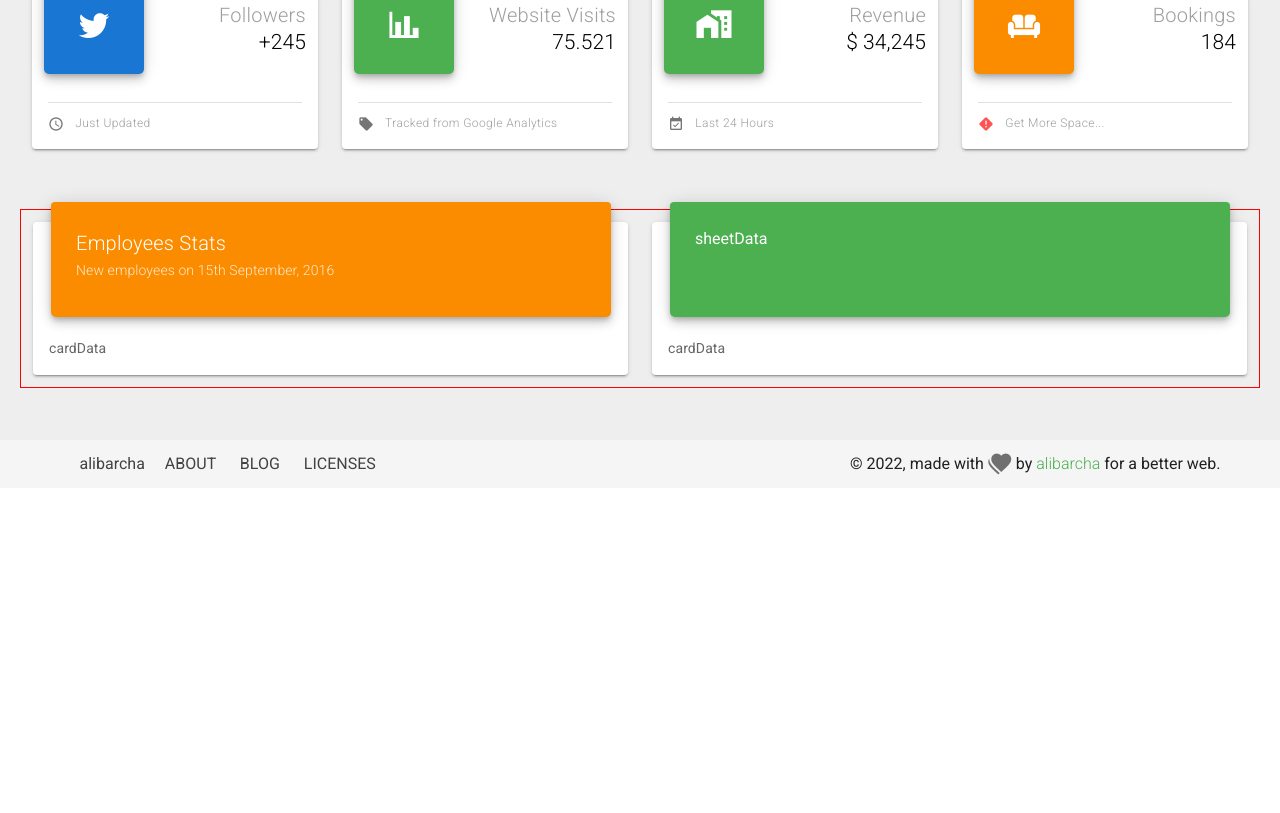
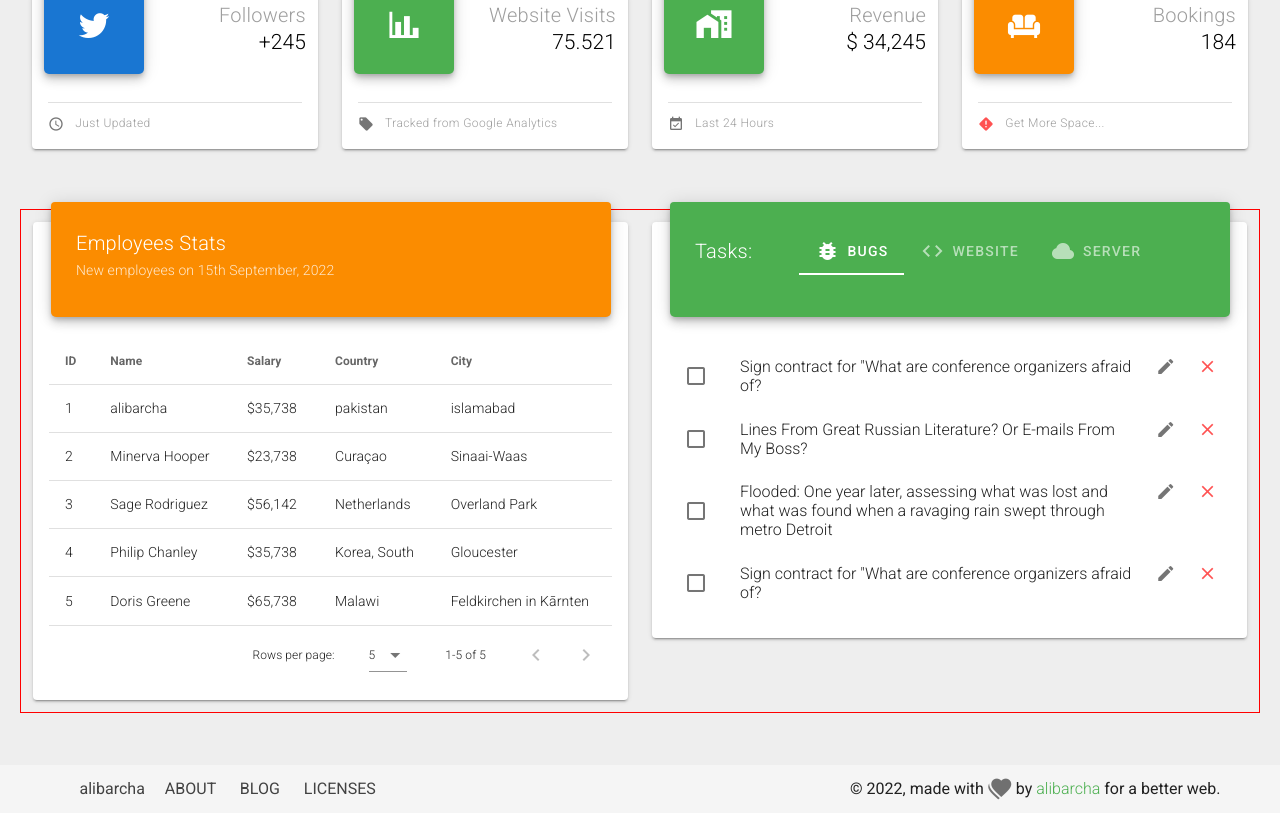
Before and after one commit to alibarcha/dashboard, a Vue app: page / in a window 1280 px wide. Shown: the part 523-1336 px from the top of the page. Before the commit the page ends 1011 px from the top, so only its background shows below. Built offline with nearby package versions, Linux system fonts and the light colour scheme.

Commit message:
creat cards in dashboard

```diff
--- a/src/views/Dashboard.vue
+++ b/src/views/Dashboard.vue
@@ -144,36 +144,168 @@
     <!-- Main Cards -->
 
     <v-row class="mb-10" style="border: 1px solid red">
-
       <v-col lg="6" cols="12">
-
         <MainCard SheetColor="warning">
           <template #sheetData>
-            <div class="title font-weight-light"> Employees Stats </div>
-            <div class="subtitle-2 font-weight-light " style="color: hsla(0,0%,100%,.8);"> New employees on 15th September, 2016 </div>
-
+            <div class="title font-weight-light">Employees Stats</div>
+            <div
+              class="subtitle-2 font-weight-light"
+              style="color: hsla(0, 0%, 100%, 0.8)"
+            >
+              New employees on 15th September, 2022
+            </div>
           </template>
-           <template #cardData>
-            cardData
+          <template #cardData>
+            <!-- cardData table -->
+            <v-data-table
+              :headers="headers"
+              :items="tableData"
+              :items-per-page="5"
+              class="elevation-0 font-weight-light"
+            ></v-data-table>
           </template>
         </MainCard>
-
       </v-col>
 
-       <v-col lg="6" cols="12" class="mt-lg-0 mt-12">
+      <v-col lg="6" cols="12" class="mt-lg-0 mt-12">
+        <MainCard SheetColor="success">
+          <template #sheetData>
+            <div class="sheetMainCardWrapper">
+              <span class="title font-weight-light pl-sm-0 pl-5">Tasks:</span>
+              <!-- tabs -->
+              <v-tabs
+                v-model="tab"
+                align-with-title
+                background-color="transparent"
+                dark
+                show-arrows
+                centered
+              >
+                <v-tabs-slider color="white"></v-tabs-slider>
+                <v-tab v-for="(item, index) in items" :key="`item${index}`">
+                  <v-icon class="mr-2">{{ item.icon }}</v-icon>
+                  {{ item.text }}
+                </v-tab>
+              </v-tabs>
+            </div>
+          </template>
 
-          <MainCard SheetColor="success">
-          <template #sheetData>
-            sheetData
-          </template>
-           <template #cardData>
-            cardData
+          <template #cardData>
+            <!-- tabs content -->
+            <v-tabs-items v-model="tab">
+              <!-- 1 tab content -->
+              <v-tab-item>
+                <v-list>
+                  <v-list-item
+                    v-for="(tab, index) in tabContent1"
+                    v-bind:key="`${index}`"
+                  >
+                    <template v-slot:default="{ active }">
+                      <v-list-item-action>
+                        <v-checkbox
+                          :input-value="active"
+                          color="success"
+                        ></v-checkbox>
+                      </v-list-item-action>
+                      <v-list-item-content>
+                        <v-row>
+                          <v-col sm="10" cols="12">
+                            <v-list-item-title
+                              class="font-weight-light cardDataPara"
+                              >{{ tab.text }}</v-list-item-title
+                            >
+                          </v-col>
+                          <v-col cols="1">
+                            <v-icon size="20">mdi-pencil</v-icon>
+                          </v-col>
+                          <v-col cols="1">
+                            <v-icon class="error--text" size="20"
+                              >mdi-close</v-icon
+                            >
+                          </v-col>
+                        </v-row>
+                      </v-list-item-content>
+                    </template>
+                  </v-list-item>
+                </v-list>
+              </v-tab-item>
+              <!-- 2 ta content -->
+              <v-tab-item>
+                <v-list>
+                  <v-list-item
+                    v-for="(tab, index) in tabContent2"
+                    v-bind:key="`${index}`"
+                  >
+                    <template v-slot:default="{ active }">
+                      <v-list-item-action>
+                        <v-checkbox
+                          :input-value="active"
+                          color="success"
+                        ></v-checkbox>
+                      </v-list-item-action>
+                      <v-list-item-content>
+                        <v-row>
+                          <v-col sm="10" cols="12">
+                            <v-list-item-title
+                              class="font-weight-light cardDataPara"
+                              >{{ tab.text }}</v-list-item-title
+                            >
+                          </v-col>
+                          <v-col cols="1">
+                            <v-icon size="20">mdi-pencil</v-icon>
+                          </v-col>
+                          <v-col cols="1">
+                            <v-icon class="error--text" size="20"
+                              >mdi-close</v-icon
+                            >
+                          </v-col>
+                        </v-row>
+                      </v-list-item-content>
+                    </template>
+                  </v-list-item>
+                </v-list>
+              </v-tab-item>
+
+              <!-- 3 tab content -->
+              <v-tab-item>
+                <v-list>
+                  <v-list-item
+                    v-for="(tab, index) in tabContent3"
+                    v-bind:key="`tab${index}`"
+                  >
+                    <template v-slot:default="{ active }">
+                      <v-list-item-action>
+                        <v-checkbox
+                          :input-value="active"
+                          color="success"
+                        ></v-checkbox>
+                      </v-list-item-action>
+                      <v-list-item-content>
+                        <v-row>
+                          <v-col sm="10" cols="12">
+                            <v-list-item-title
+                              class="font-weight-light cardDataPara"
+                              >{{ tab.text }}</v-list-item-title
+                            >
+                          </v-col>
+                          <v-col cols="1">
+                            <v-icon size="20">mdi-pencil</v-icon>
+                          </v-col>
+                          <v-col cols="1">
+                            <v-icon class="error--text" size="20"
+                              >mdi-close</v-icon
+                            >
+                          </v-col>
+                        </v-row>
+                      </v-list-item-content>
+                    </template>
+                  </v-list-item>
+                </v-list>
+              </v-tab-item>
+            </v-tabs-items>
           </template>
         </MainCard>
-
-
       </v-col>
-
     </v-row>
   </v-container>
 </template>
@@ -223,6 +355,100 @@ export default {
           },
         ],
       },
+
+      //-------card table data ---------
+      headers: [
+        {
+          text: "ID",
+          align: "start",
+          sortable: false,
+          value: "id",
+        },
+        { text: "Name", value: "name" },
+        { text: "Salary", value: "salary" },
+        { text: "Country", value: "country" },
+        { text: "City", value: "city" },
+      ],
+      tableData: [
+        {
+          name: "alibarcha",
+          id: 1,
+          salary: "$35,738",
+          country: "pakistan",
+          city: "islamabad",
+        },
+        {
+          name: "Minerva Hooper",
+          id: 2,
+          salary: "$23,738",
+          country: "Curaçao	",
+          city: "Sinaai-Waas",
+        },
+        {
+          name: "Sage Rodriguez",
+          id: 3,
+          salary: "$56,142",
+          country: "Netherlands",
+          city: "Overland Park",
+        },
+        {
+          name: "Philip Chanley",
+          id: 4,
+          salary: "$35,738",
+          country: "Korea, South",
+          city: "Gloucester",
+        },
+        {
+          name: "Doris Greene",
+          id: 5,
+          salary: "$65,738",
+          country: "Malawi",
+          city: "Feldkirchen in Kārnten",
+        },
+      ],
+      // --------tabs Data --------
+      tab: null,
+      items: [
+        { text: "Bugs", icon: "mdi-bug" },
+        { text: "WEBSITE", icon: "mdi-code-tags" },
+        { text: "SERVER", icon: "mdi-cloud" },
+      ],
+      // tab content 1
+      tabContent1: [
+        {
+          text: 'Sign contract for "What are conference organizers afraid of?',
+        },
+        {
+          text: "Lines From Great Russian Literature? Or E-mails From My Boss?",
+        },
+        {
+          text: "Flooded: One year later, assessing what was lost and what was found when a ravaging rain swept through metro Detroit",
+        },
+        {
+          text: 'Sign contract for "What are conference organizers afraid of?',
+        },
+      ],
+      // tab content 2
+      tabContent2: [
+        {
+          text: 'Sign contract for "What are conference organizers afraid of?',
+        },
+        {
+          text: "Lines From Great Russian Literature? Or E-mails From My Boss?",
+        },
+      ],
+      // tab content 3
+      tabContent3: [
+        {
+          text: 'Sign contract for "What are conference organizers afraid of?',
+        },
+        {
+          text: "Lines From Great Russian Literature? Or E-mails From My Boss?",
+        },
+        {
+          text: "Flooded: One year later, assessing what was lost and what was found when a ravaging rain swept through metro Detroit",
+        },
+      ],
     };
   },
 };
@@ -234,4 +460,13 @@ export default {
   position: relative;
   border-radius: 5px;
 }
+/* sheetMainCardWrapper */
+.sheetMainCardWrapper {
+  display: flex;
+  justify-content: center !important;
+  align-items: center;
+}
+.cardDataPara {
+  white-space: pre-wrap;
+}
 </style>
```
